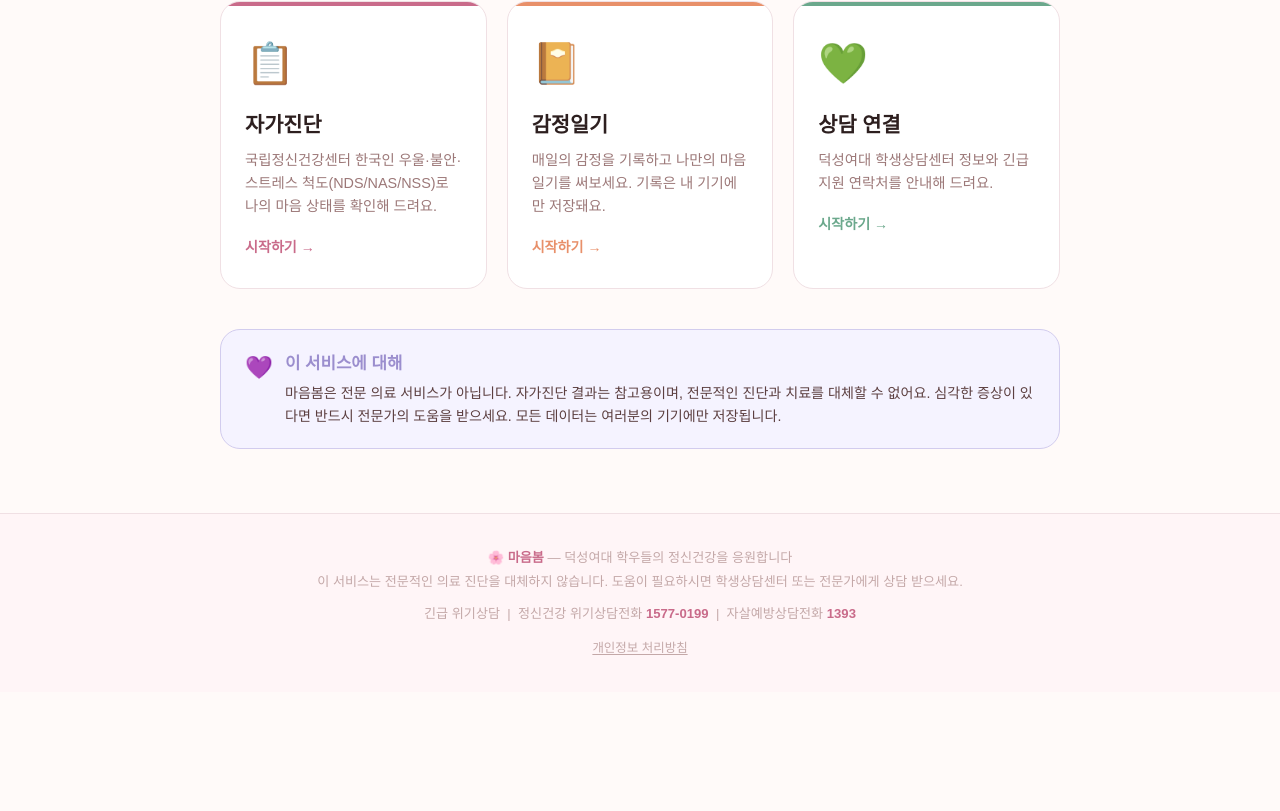
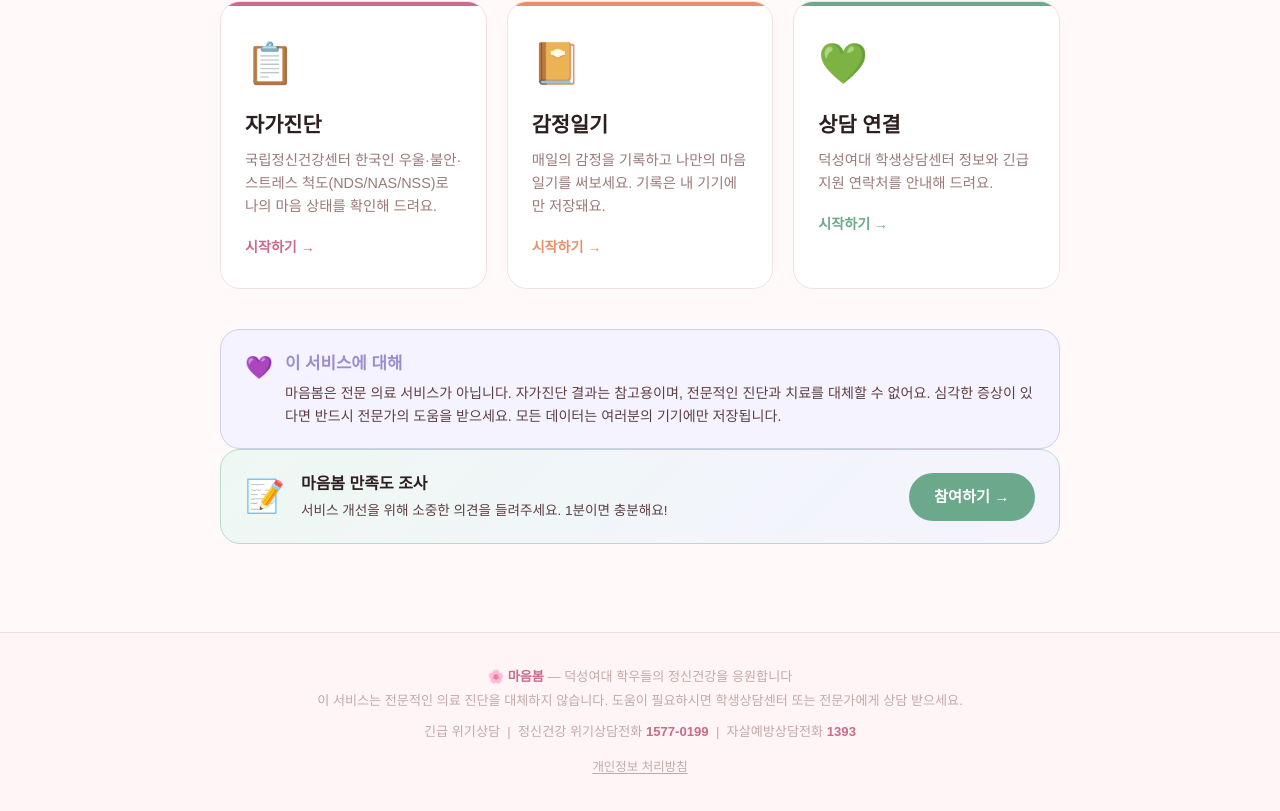
Before and after one commit to bee167/duksung-mental-health, a React (Vite) app: page /#/ in a window 1280 px wide. Shown: the part 643-1454 px from the top of the page. Before the commit the page ends 1335 px from the top, so only its background shows below. Built offline with nearby package versions, Linux system fonts and the light colour scheme.

Commit message:
홈 화면에 만족도 조사 배너 추가 (Google Forms 연동)
https://claude.ai/code/session_01Mq3gV6tU4r3p1X7hzSTjAY

```diff
--- a/src/index.css
+++ b/src/index.css
@@ -1357,3 +1357,58 @@ p  { color: var(--text-medium); }
 .privacy-content a:hover {
   color: var(--sage-hover, #5a9178);
 }
+
+/* ============================================
+   Survey Banner
+   ============================================ */
+.survey-banner {
+  display: flex;
+  align-items: center;
+  justify-content: space-between;
+  gap: 1rem;
+  background: linear-gradient(135deg, var(--sage-pale) 0%, var(--lavender-pale) 100%);
+  border: 1.5px solid var(--sage-light);
+  border-radius: var(--radius-lg);
+  padding: 1.25rem 1.5rem;
+  margin-bottom: 1.5rem;
+}
+
+.survey-banner-text {
+  display: flex;
+  align-items: center;
+  gap: 1rem;
+}
+
+.survey-banner-icon {
+  font-size: 2rem;
+  flex-shrink: 0;
+}
+
+.survey-banner-text h4 {
+  font-size: 1rem;
+  font-weight: 700;
+  color: var(--text-dark);
+  margin-bottom: 0.2rem;
+}
+
+.survey-banner-text p {
+  font-size: 0.85rem;
+  color: var(--text-medium);
+  margin: 0;
+}
+
+.survey-banner-btn {
+  flex-shrink: 0;
+  white-space: nowrap;
+}
+
+@media (max-width: 480px) {
+  .survey-banner {
+    flex-direction: column;
+    align-items: flex-start;
+  }
+  .survey-banner-btn {
+    align-self: stretch;
+    text-align: center;
+  }
+}
--- a/src/pages/Home.jsx
+++ b/src/pages/Home.jsx
@@ -76,6 +76,25 @@ export default function Home() {
           </p>
         </div>
       </div>
+
+      {/* Survey Banner */}
+      <div className="survey-banner">
+        <div className="survey-banner-text">
+          <span className="survey-banner-icon">📝</span>
+          <div>
+            <h4>마음봄 만족도 조사</h4>
+            <p>서비스 개선을 위해 소중한 의견을 들려주세요. 1분이면 충분해요!</p>
+          </div>
+        </div>
+        <a
+          href="https://forms.gle/ywnBXNLURF1kUNtk7"
+          target="_blank"
+          rel="noopener noreferrer"
+          className="btn btn-sage survey-banner-btn"
+        >
+          참여하기 →
+        </a>
+      </div>
     </div>
   )
 }
```
